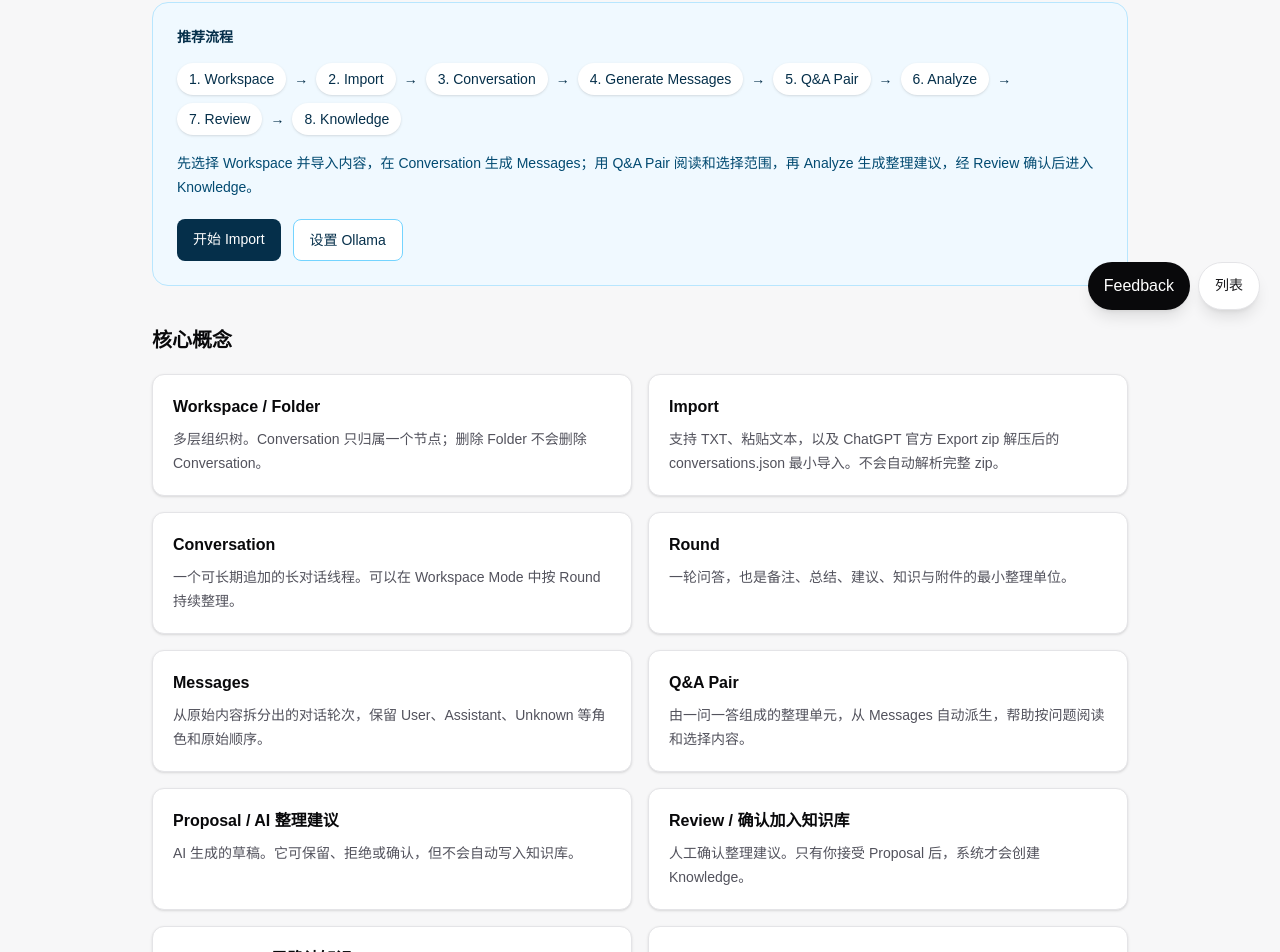
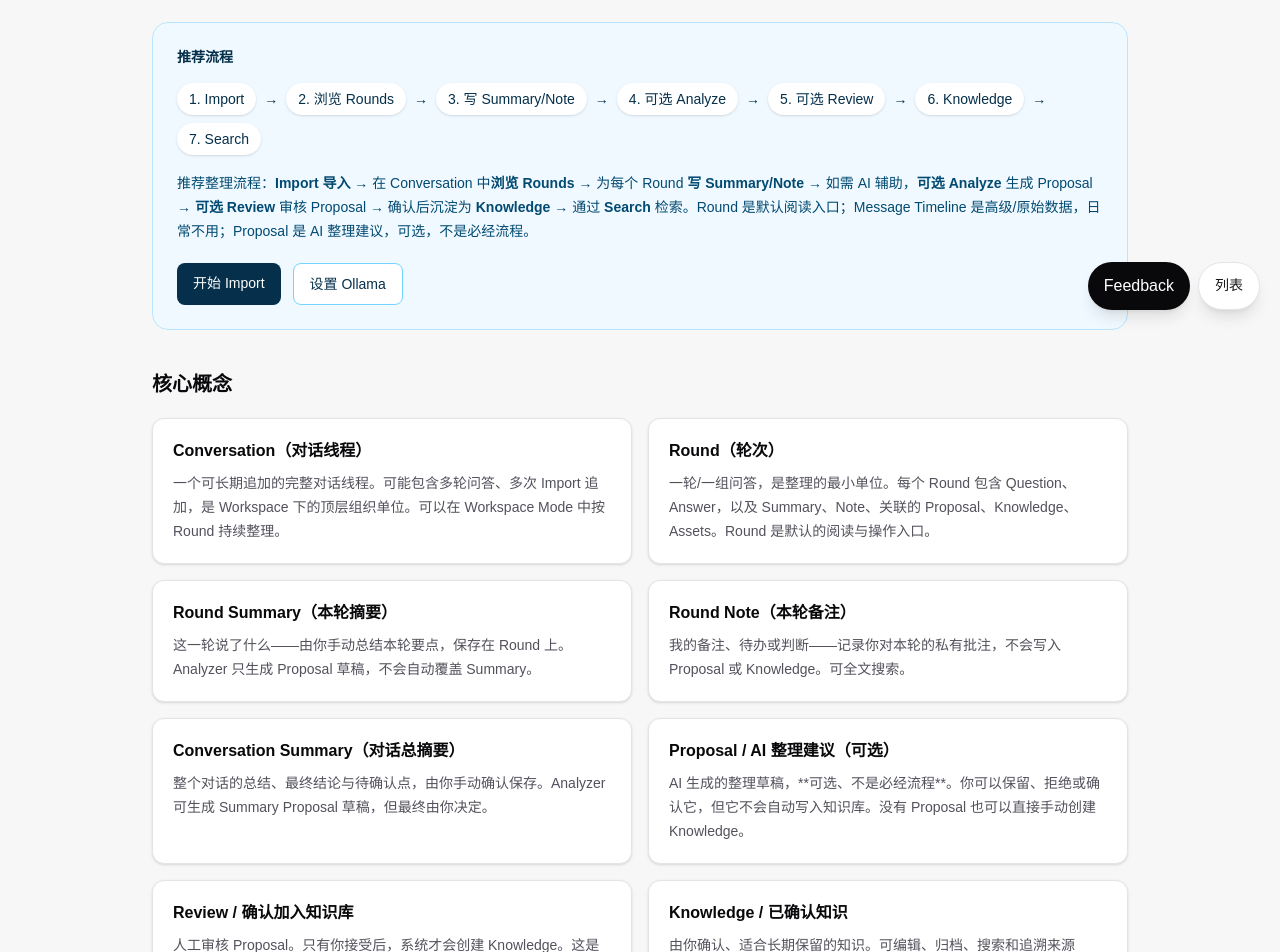
Before and after one commit to 189slashuur-yin/personal-ai-learning-os, a Next.js app: page /help in a window 1280 px wide. Shown: the part 470-1422 px from the top of the page. Built offline with nearby package versions, Linux system fonts and the light colour scheme.

Commit message:
fix: clarify v1.1 terminology and workflow UX

```diff
--- a/src/app/conversation/[id]/conversation-detail.tsx
+++ b/src/app/conversation/[id]/conversation-detail.tsx
@@ -184,6 +184,7 @@ export function ConversationDetail({
   );
   const [activeSearchIndex, setActiveSearchIndex] = useState(0);
   const [analyzerError, setAnalyzerError] = useState<string | null>(null);
+  const [analyzerSuccess, setAnalyzerSuccess] = useState<string | null>(null);
   const [taskNotice, setTaskNotice] = useState<string | null>(null);
   const [taskError, setTaskError] = useState<string | null>(null);
   const [latestAnalyzerRun, setLatestAnalyzerRun] =
@@ -445,22 +446,21 @@ export function ConversationDetail({
   const hasOriginalContent = draft.trim().length > 0;
   const activeFlowStep = !hasOriginalContent
     ? 1
-    : state.messages.length === 0
-      ? 2
-      : knowledgeCount > 0
-        ? 6
-        : proposals.length > 0
-          ? 5
-          : selectedMessageIds.size > 0
-            ? 4
-            : 3;
+    : knowledgeCount > 0
+      ? 7
+      : proposals.length > 0
+        ? 5
+        : selectedMessageIds.size > 0
+          ? 4
+          : 2;
   const flowSteps = [
-    "原始内容",
-    "Messages",
-    "Q&A Pair",
-    "Analyze",
-    "Review",
+    "导入",
+    "浏览 Rounds",
+    "写 Summary/Note",
+    "可选 Analyze",
+    "可选 Review",
     "Knowledge",
+    "Search",
   ];
 
   async function runSourceAnalyzer(simulateFailure = false) {
@@ -468,6 +468,7 @@ export function ConversationDetail({
       return;
     }
 
+    setAnalyzerSuccess(null);
     setLatestAnalyzerRun({ id: "pending", conversationId: state.conversation.id, sourceId: state.source.id, providerId: providerDetails.id, providerName: providerDetails.name, status: "running", startedAt: new Date().toISOString() });
     new BrowserAppEventLogStorage().record("analyze started", state.conversation.id, analyzeProviderId);
     const result = await createAnalyzerExecutionService(analyzeProviderId).runSource(state.source, {
@@ -487,6 +488,7 @@ export function ConversationDetail({
     };
     new BrowserProposalStorage().saveCurrent(conversationProposal);
     setAnalyzerError(null);
+    setAnalyzerSuccess(`已从 Source 生成整理建议「${conversationProposal.title}」。请在 Review 页面审核后确认加入 Knowledge。`);
     setState({
       ...state,
       proposals: [conversationProposal, ...state.proposals],
@@ -495,6 +497,7 @@ export function ConversationDetail({
 
   async function runRoundAnalyzer(round: Round) {
     if (state.status !== "ready") return;
+    setAnalyzerSuccess(null);
     setLatestAnalyzerRun({ id: "pending", conversationId: state.conversation.id, roundId: round.id, providerId: providerDetails.id, providerName: providerDetails.name, status: "running", startedAt: new Date().toISOString() });
     const messageIdSet = new Set(round.messageIds);
     const roundMessages = state.messages.filter((message) => messageIdSet.has(message.id));
@@ -508,11 +511,13 @@ export function ConversationDetail({
     proposalStorage.save(result.proposal);
     proposalStorage.saveCurrent(result.proposal);
     setAnalyzerError(null);
+    setAnalyzerSuccess(`已从 Round「${round.title}」生成整理建议。请在 Review 页面审核后确认加入 Knowledge。`);
     setState({ ...state, proposals: [result.proposal, ...state.proposals] });
   }
 
   async function runConversationSummaryAnalyzer() {
     if (state.status !== "ready") return;
+    setAnalyzerSuccess(null);
     setLatestAnalyzerRun({ id: "pending", conversationId: state.conversation.id, providerId: providerDetails.id, providerName: providerDetails.name, status: "running", startedAt: new Date().toISOString() });
     const rounds = new BrowserRoundStorage().getByConversationId(state.conversation.id);
     const timestamp = new Date().toISOString();
@@ -530,6 +535,8 @@ export function ConversationDetail({
     const storage = new BrowserProposalStorage();
     storage.save(proposal);
     storage.saveCurrent(proposal);
+    setAnalyzerError(null);
+    setAnalyzerSuccess("已生成 Conversation Summary 整理建议。请在 Review 页面审核后确认加入 Knowledge。");
     setState({ ...state, proposals: [proposal, ...state.proposals] });
   }
 
@@ -614,6 +621,7 @@ export function ConversationDetail({
       return;
     }
 
+    setAnalyzerSuccess(null);
     setLatestAnalyzerRun({ id: "pending", conversationId: state.conversation.id, providerId: providerDetails.id, providerName: providerDetails.name, status: "running", startedAt: new Date().toISOString() });
     const selectedMessages = state.messages.filter((message) =>
       selectedMessageIds.has(message.id),
@@ -633,6 +641,7 @@ export function ConversationDetail({
     proposalStorage.saveFromMessages(result.proposal);
     proposalStorage.saveCurrent(result.proposal);
     setAnalyzerError(null);
+    setAnalyzerSuccess(`已从 ${selectedMessages.length} 条选中 Messages 生成整理建议。请在 Review 页面审核后确认加入 Knowledge。`);
     setState({
       ...state,
       proposals: [result.proposal, ...state.proposals],
@@ -1168,12 +1177,12 @@ export function ConversationDetail({
       <nav aria-label="Conversation 整理流程" className="mt-8 rounded-xl border border-sky-200 bg-sky-50 p-5">
         <div className="flex flex-wrap items-center justify-between gap-3">
           <div>
-            <p className="text-sm font-semibold text-sky-950">Conversation → Knowledge 流程</p>
-            <p className="mt-1 text-xs text-sky-800">当前建议处理 Step {activeFlowStep}</p>
+            <p className="text-sm font-semibold text-sky-950">推荐整理流程</p>
+            <p className="mt-1 text-xs text-sky-800">导入 → 浏览 Rounds → 写 Summary/Note → 可选 Analyze → 可选 Review → Knowledge → Search</p>
           </div>
           <Link className="text-xs font-semibold text-sky-900 underline" href="/help">查看操作手册</Link>
         </div>
-        <ol className="mt-4 grid gap-2 sm:grid-cols-3 lg:grid-cols-6">
+        <ol className="mt-4 grid gap-2 sm:grid-cols-4 lg:grid-cols-7">
           {flowSteps.map((label, index) => {
             const step = index + 1;
             const active = step === activeFlowStep;
@@ -1192,16 +1201,14 @@ export function ConversationDetail({
         <div className="mt-4 text-sm leading-6 text-sky-950">
           {!hasOriginalContent ? (
             <p>还没有原始内容。请先前往 <Link className="font-semibold underline" href="/import">Import</Link> 导入材料。</p>
-          ) : state.messages.length === 0 ? (
-            <p>原始内容已就绪。下一步请点击“从原始文本生成 Messages”。</p>
-          ) : proposals.length > 0 && knowledgeCount === 0 ? (
-            <p>整理建议已经生成。请前往 <Link className="font-semibold underline" href="/review">Review</Link> 人工审核。</p>
           ) : knowledgeCount > 0 ? (
-            <p>已有 Knowledge。你仍可继续从 Timeline 或 Q&amp;A Pair 选择其它内容整理。</p>
+            <p>已有 Knowledge。你仍可继续从 Rounds 选择其他内容整理，或前往 <Link className="font-semibold underline" href="/search">Search</Link> 检索。</p>
+          ) : proposals.length > 0 ? (
+            <p>Proposal（AI 整理建议）已经生成。请前往 <Link className="font-semibold underline" href="/review">Review</Link> 人工审核。也可以跳过 Analyze，直接手动创建 Knowledge。</p>
           ) : selectedMessageIds.size > 0 ? (
-            <p>已选择 {selectedMessageIds.size} 条 Messages。下一步点击“Analyze / 生成整理建议”。</p>
+            <p>已选择 {selectedMessageIds.size} 条 Messages。下一步点击「Analyze / 生成整理建议」（可选），或直接在 Round 中写 Summary/Note。</p>
           ) : (
-            <p>Messages 已就绪。可用 Timeline 查看原始轮次，或切换 Q&amp;A Pair 按一问一答阅读和选择。</p>
+            <p>浏览下方 Rounds，为每个 Round 写 Summary/Note。需要 AI 辅助时再点击 Analyze（可选）；没有 Proposal 也可以直接手动创建 Knowledge。</p>
           )}
         </div>
       </nav>
@@ -1487,10 +1494,10 @@ export function ConversationDetail({
 
       <section className="detail-section">
         <div className="detail-section-heading">
-          <p className="detail-kicker">06 · Messages (underlying data)</p>
-          <h2 className="detail-title">Advanced / Raw Data · Message Timeline</h2>
+          <p className="detail-kicker">06 · 高级 / 原始数据（日常不用）</p>
+          <h2 className="detail-title">Message Timeline / Raw Data</h2>
           <p className="detail-description">
-            底层原始数据默认折叠；旧 Message / Q&amp;A Pair 功能继续可用。
+            底层原始数据，属于高级纠错区，日常整理用 Round 即可。默认折叠；旧 Message / Q&amp;A Pair 功能继续可用。
           </p>
         </div>
         <div className="mb-4 flex flex-wrap items-center gap-2">
@@ -1960,10 +1967,10 @@ export function ConversationDetail({
 
       <section className="detail-section">
         <div className="detail-section-heading">
-          <p className="detail-kicker">06 · Proposal Workspace</p>
-          <h2 className="detail-title">整理建议</h2>
+          <p className="detail-kicker">06 · AI 整理建议（可选，不是必经流程）</p>
+          <h2 className="detail-title">Proposal / 整理建议</h2>
           <p className="detail-description">
-            按创建时间查看、追溯和管理当前 Conversation 下的所有 Proposal。
+            AI 生成的整理草稿，可选使用。没有 Proposal 也可以直接手动创建 Knowledge。按创建时间查看、追溯和管理当前 Conversation 下的所有 Proposal。
           </p>
         </div>
         <div className="mb-5 flex flex-wrap items-center justify-between gap-3">
@@ -2023,9 +2030,21 @@ export function ConversationDetail({
             {(latestAnalyzerRun.status === "failed" || latestAnalyzerRun.status === "timeout") ? <div className="mt-3 flex flex-wrap gap-2"><button className="rounded-lg border border-zinc-300 bg-white px-3 py-2 text-xs font-semibold" onClick={switchToDemo} type="button">Switch to Demo</button><Link className="rounded-lg border border-zinc-300 bg-white px-3 py-2 text-xs font-semibold" href="/settings">Increase Timeout</Link></div> : null}
           </div>
         ) : null}
+        {analyzerSuccess ? (
+          <div className="mb-5 rounded-lg border border-emerald-200 bg-emerald-50 p-4 text-sm text-emerald-800" role="status">
+            <p className="font-semibold">✅ Proposal 已生成</p>
+            <p className="mt-1">{analyzerSuccess}</p>
+            <div className="mt-3 flex flex-wrap gap-2">
+              <Link className="rounded-lg bg-emerald-700 px-4 py-2 text-sm font-semibold text-white hover:bg-emerald-800" href="/review">前往 Review 审核</Link>
+              <button className="rounded-lg border border-emerald-300 bg-white px-4 py-2 text-sm font-semibold text-emerald-800 hover:bg-emerald-100" onClick={() => setAnalyzerSuccess(null)} type="button">关闭提示</button>
+            </div>
+          </div>
+        ) : null}
         {analyzerError ? (
           <div className="mb-5 rounded-lg border border-red-200 bg-red-50 p-4 text-sm text-red-800">
-            <p>未生成 AI 整理建议：{analyzerError}</p><p className="mt-2">本次失败不写入任何 Proposal 或 Knowledge。</p>
+            <p className="font-semibold">❌ 未生成 AI 整理建议</p>
+            <p className="mt-1">{analyzerError}</p>
+            <p className="mt-2 text-xs text-red-600">本次失败不写入任何 Proposal 或 Knowledge。如果超时，可以尝试 Increase Timeout 或切换 Provider 后重试。Analyze 不是必经流程，你也可以手动创建 Knowledge。</p>
             {latestAnalyzerRun?.providerId === "ollama" ? (
               <p className="mt-2 leading-6">
                 本次失败未写入 Proposal。你可以前往{" "}
--- a/src/app/conversation/[id]/round-workspace.tsx
+++ b/src/app/conversation/[id]/round-workspace.tsx
@@ -280,7 +280,7 @@ export function RoundWorkspace({ conversationId, onAnalyzeRound }: RoundWorkspac
                     <button className="text-zinc-600 hover:text-zinc-950" onClick={() => splitRound(round)} type="button">拆分</button>
                     <button className="text-zinc-600 hover:text-zinc-950" onClick={() => startEditing(round)} type="button">Edit</button>
                     <button className="text-red-600 hover:text-red-800" onClick={() => deleteRound(round)} type="button">删除</button>
-                    <button className={`text-sm font-semibold ${inspectedRoundId === round.id ? "text-zinc-950" : "text-sky-600 hover:text-sky-800"}`} onClick={() => inspectRound(round)} type="button">{inspectedRoundId === round.id ? "✓ Inspecting" : "Inspect"}</button>
+                    <button className={`text-sm font-semibold ${inspectedRoundId === round.id ? "text-zinc-950" : "text-sky-600 hover:text-sky-800"}`} onClick={() => inspectRound(round)} type="button">{inspectedRoundId === round.id ? "正在查看" : "Inspect"}</button>
                     <button aria-expanded={!collapsed} className="text-zinc-600 hover:text-zinc-950" onClick={() => toggleCollapsed(round.id)} type="button">{collapsed ? "展开" : "折叠"}</button>
                   </div>
                 </div>
@@ -322,7 +322,7 @@ export function RoundWorkspace({ conversationId, onAnalyzeRound }: RoundWorkspac
             <aside className="rounded-xl border border-zinc-200 bg-white p-5">
               <div className="flex items-center justify-between">
                 <p className="text-xs font-semibold uppercase tracking-wider text-zinc-500">Round Inspector</p>
-                <button className="text-xs text-zinc-400 hover:text-zinc-600" onClick={() => setInspectedRoundId(null)} type="button">✕ 关闭</button>
+                <button className="rounded-lg border border-zinc-300 bg-white px-3 py-1.5 text-xs font-semibold text-zinc-700 hover:bg-zinc-100 hover:text-zinc-950" onClick={() => setInspectedRoundId(null)} type="button">✕ 关闭 Inspector</button>
               </div>
               <h2 className="mt-2 text-lg font-semibold text-zinc-950">{inspected.title}</h2>
               <div className="mt-3 flex items-center gap-2">
@@ -356,6 +356,7 @@ export function RoundWorkspace({ conversationId, onAnalyzeRound }: RoundWorkspac
                 <button className="w-full rounded-lg bg-emerald-700 px-4 py-2.5 text-sm font-semibold text-white disabled:opacity-50" disabled={analyzingId === inspected.id || (!inspected.question && !inspected.answer && inspected.messageIds.length === 0)} onClick={analyzeInspectorRound} type="button">{analyzingId === inspected.id ? "Analyzing…" : "Analyze 当前 Round"}</button>
                 <p className="text-xs text-zinc-400">生成 Proposal 草稿，不覆盖现有 Summary。</p>
                 <button className="w-full rounded-lg border border-zinc-200 px-4 py-2.5 text-sm font-semibold text-zinc-700 hover:bg-zinc-50" onClick={createKnowledgeFromInspector} type="button">从当前 Round 创建 Knowledge</button>
+                <button className="w-full rounded-lg border border-zinc-300 bg-white px-4 py-2.5 text-sm font-semibold text-zinc-500 hover:bg-zinc-100 hover:text-zinc-700" onClick={() => setInspectedRoundId(null)} type="button">收起 Inspector</button>
               </div>
             </aside>
           );
--- a/src/app/help/page.tsx
+++ b/src/app/help/page.tsx
@@ -1,20 +1,29 @@
 import Link from "next/link";
 
 const concepts = [
+  // === 核心数据模型 ===
+  ["Conversation（对话线程）", "一个可长期追加的完整对话线程。可能包含多轮问答、多次 Import 追加，是 Workspace 下的顶层组织单位。可以在 Workspace Mode 中按 Round 持续整理。"],
+  ["Round（轮次）", "一轮/一组问答，是整理的最小单位。每个 Round 包含 Question、Answer，以及 Summary、Note、关联的 Proposal、Knowledge、Assets。Round 是默认的阅读与操作入口。"],
+  ["Round Summary（本轮摘要）", "这一轮说了什么——由你手动总结本轮要点，保存在 Round 上。Analyzer 只生成 Proposal 草稿，不会自动覆盖 Summary。"],
+  ["Round Note（本轮备注）", "我的备注、待办或判断——记录你对本轮的私有批注，不会写入 Proposal 或 Knowledge。可全文搜索。"],
+  ["Conversation Summary（对话总摘要）", "整个对话的总结、最终结论与待确认点，由你手动确认保存。Analyzer 可生成 Summary Proposal 草稿，但最终由你决定。"],
+  // === AI 相关 ===
+  ["Proposal / AI 整理建议（可选）", "AI 生成的整理草稿，**可选、不是必经流程**。你可以保留、拒绝或确认它，但它不会自动写入知识库。没有 Proposal 也可以直接手动创建 Knowledge。"],
+  ["Review / 确认加入知识库", "人工审核 Proposal。只有你接受后，系统才会创建 Knowledge。这是人类把关的关键步骤。"],
+  ["Knowledge / 已确认知识", "由你确认、适合长期保留的知识。可编辑、归档、搜索和追溯来源 Round。"],
+  // === 原始数据与高级功能 ===
+  ["Message Timeline / Raw Data（原始数据）", "底层原始 Message 列表，属于**高级/纠错区，日常不用**。默认折叠；仅在需要查看原始角色标记或纠错时使用 Full 模式。Round 是推荐的日常阅读入口。"],
+  ["Asset / 附件（路径记录）", "只记录文件名、路径和说明等 metadata，**不读取、不复制、不删除真实文件**。文件移动后需要 Relink；未来可接本地脚本复制到 data/assets。"],
+  ["Snapshot / Restore（高级版本恢复点）", "保存当前 Conversation 与 Messages 的完整快照。可随时恢复到任意快照版本；不包含 Proposal、Knowledge 等独立数据。属于高级功能，日常整理不依赖。"],
+  // === 辅助功能 ===
   ["Workspace / Folder", "多层组织树。Conversation 只归属一个节点；删除 Folder 不会删除 Conversation。"],
   ["Import", "支持 TXT、粘贴文本，以及 ChatGPT 官方 Export zip 解压后的 conversations.json 最小导入。不会自动解析完整 zip。"],
-  ["Conversation", "一个可长期追加的长对话线程。可以在 Workspace Mode 中按 Round 持续整理。"],
-  ["Round", "一轮问答，也是备注、总结、建议、知识与附件的最小整理单位。"],
-  ["Messages", "从原始内容拆分出的对话轮次，保留 User、Assistant、Unknown 等角色和原始顺序。"],
-  ["Q&A Pair", "由一问一答组成的整理单元，从 Messages 自动派生，帮助按问题阅读和选择内容。"],
-  ["Proposal / AI 整理建议", "AI 生成的草稿。它可保留、拒绝或确认，但不会自动写入知识库。"],
-  ["Review / 确认加入知识库", "人工确认整理建议。只有你接受 Proposal 后，系统才会创建 Knowledge。"],
-  ["Knowledge / 已确认知识", "由你确认、适合长期保留的知识，可继续编辑、归档、搜索和追溯来源。"],
+  ["Messages", "从原始内容拆分出的对话轮次，保留 User、Assistant、Unknown 等角色和原始顺序。Round 使用 messageIds 引用它们，日常推荐通过 Round 而非直接操作 Message。"],
+  ["Q&A Pair", "由一问一答组成的整理单元，从 Messages 自动派生，帮助按问题阅读和选择内容。是 Round 之前的旧阅读方式，仍可用但推荐使用 Round。"],
   ["Tags", "知识标签，用于给 Knowledge 分类和筛选。"],
   ["Tasks / Today", "Tasks 是可选行动项；Today 汇总今天、逾期和近期事项，但它们不是 Import → Analyze → Review → Knowledge 主流程的必需步骤。"],
   ["Ollama Provider", "运行在本机的 AI，只在 Analyze / 生成整理建议时使用。它不是导入来源，也不会替你导入聊天记录。"],
   ["Provider 额度", "ChatGPT Plus 订阅额度不等于 OpenAI API 额度。本版本不会调用 OpenAI 或 Claude 真实 API。"],
-  ["Asset / 附件", "当前只记录文件名、路径和说明，不读取或删除真实文件。文件移动后需要 Relink；未来可接本地脚本复制到 data/assets。"],
   ["Recipe", "本地工作流模板，用来记录步骤；它不是 Agent，本版本不会自动执行或调用 Ollama 跑流程。"],
   ["ChatGPT Export", "当前只支持 conversations.json 中的 User / Assistant 文本。附件、图片、tool call、canvas、voice、shared link 会跳过或不处理；重复导入按 external message id，缺失时按 content hash 增量去重。"],
   ["Import 2.0", "导入入口明确分为三类：粘贴并导入对话、导入 ChatGPT Export、手动整理轮次。支持 User/Assistant、用户/AI、我/GPT、问/答四种 role alias；Manual Round Builder 入口更明显。shared link 与浏览器插件为未来预留。"],
@@ -26,14 +35,13 @@ const concepts = [
 ] as const;
 
 const flow = [
-  "Workspace",
   "Import",
-  "Conversation",
-  "Generate Messages",
-  "Q&A Pair",
-  "Analyze",
-  "Review",
+  "浏览 Rounds",
+  "写 Summary/Note",
+  "可选 Analyze",
+  "可选 Review",
   "Knowledge",
+  "Search",
 ] as const;
 
 export default function HelpPage() {
@@ -44,7 +52,7 @@ export default function HelpPage() {
       <p className="page-description max-w-3xl">
         Learning OS 把外部对话或材料变成可审核、可追溯的长期知识。第一次使用时，按下面的推荐流程走一遍即可。
       </p>
-      <section className="mt-6 rounded-xl border border-sky-200 bg-sky-50 p-5"><h2 className="font-semibold text-sky-950">Context Help</h2><p className="mt-2 text-sm text-sky-800">每个主页面右上角的“?”回到这里。先在 Import 导入，在 Conversation 按 Round 整理，再确认 AI 整理建议进入 Knowledge。常见误区：Proposal 不是已确认知识；Recipe 不是 Agent；附件路径不代表文件已复制。</p></section>
+      <section className="mt-6 rounded-xl border border-sky-200 bg-sky-50 p-5"><h2 className="font-semibold text-sky-950">Context Help</h2><p className="mt-2 text-sm text-sky-800">每个主页面右上角的“?”回到这里。推荐流程：Import 导入 → 浏览 Rounds → 写 Summary/Note → 可选 Analyze → 可选 Review → Knowledge → Search。常见误区：Proposal 是 AI 建议，不是已确认知识，也不是必经流程；Recipe 不是 Agent；附件路径不代表文件已复制；Message Timeline 是高级原始数据，日常用 Round 即可。</p></section>
 
       <section className="mt-10 rounded-2xl border border-sky-200 bg-sky-50 p-6">
         <p className="text-sm font-semibold text-sky-950">推荐流程</p>
@@ -59,7 +67,7 @@ export default function HelpPage() {
           ))}
         </ol>
         <p className="mt-4 text-sm leading-6 text-sky-900">
-          先选择 Workspace 并导入内容，在 Conversation 生成 Messages；用 Q&amp;A Pair 阅读和选择范围，再 Analyze 生成整理建议，经 Review 确认后进入 Knowledge。
+          推荐整理流程：<strong>Import 导入</strong> → 在 Conversation 中<strong>浏览 Rounds</strong> → 为每个 Round <strong>写 Summary/Note</strong> → 如需 AI 辅助，<strong>可选 Analyze</strong> 生成 Proposal → <strong>可选 Review</strong> 审核 Proposal → 确认后沉淀为 <strong>Knowledge</strong> → 通过 <strong>Search</strong> 检索。Round 是默认阅读入口；Message Timeline 是高级/原始数据，日常不用；Proposal 是 AI 整理建议，可选，不是必经流程。
         </p>
         <div className="mt-5 flex flex-wrap gap-3">
           <Link className="rounded-lg bg-sky-950 px-4 py-2.5 text-sm font-medium text-white" href="/import">
--- a/src/app/import/page.tsx
+++ b/src/app/import/page.tsx
@@ -5,7 +5,7 @@ export default function ImportPage() {
     <main className="page-shell">
       <p className="page-step">Import</p>
       <h1 className="page-title">导入内容</h1>
-      <p className="page-description">粘贴对话、导入 ChatGPT Export 或手动整理轮次；预览后再确认写入本地。</p>
+      <p className="page-description">粘贴对话、导入 ChatGPT Export（conversations.json）或手动整理轮次；预览后再确认写入本地。ChatGPT 用户请在设置中导出数据 → 下载 zip → 解压找到 conversations.json → 选择「导入 ChatGPT Export」。</p>
       <ImportWorkbench />
     </main>
   );
```
Also changed, not shown: src/app/import/import-workbench.tsx (+10 -1 lines).
